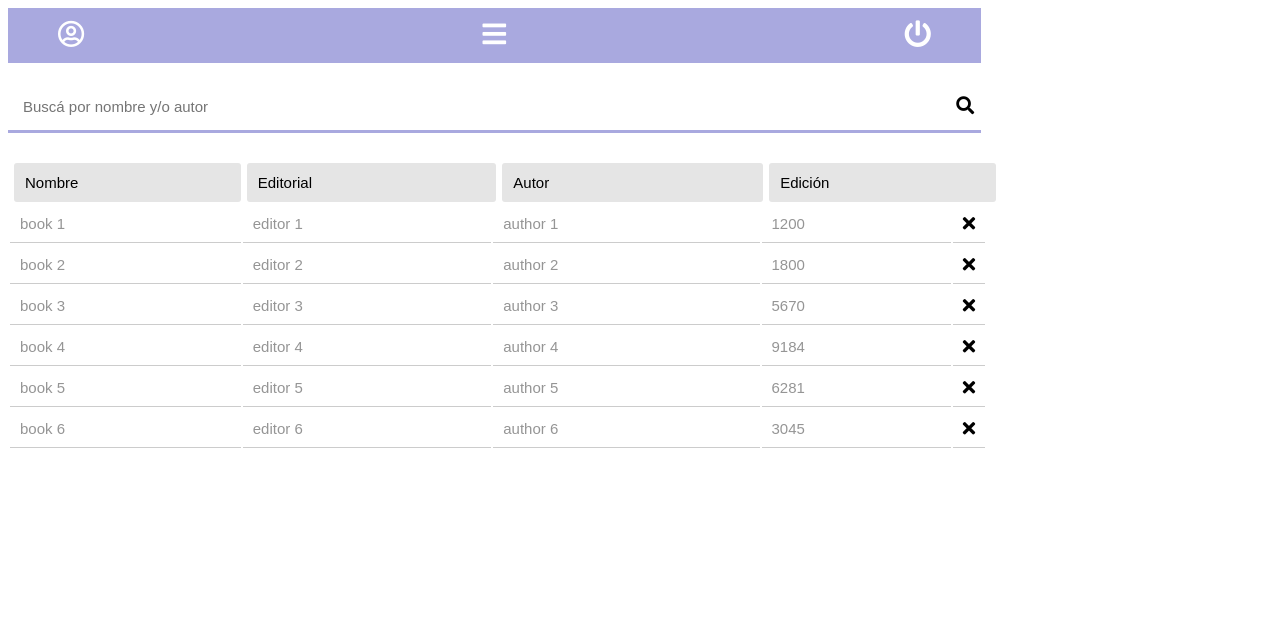
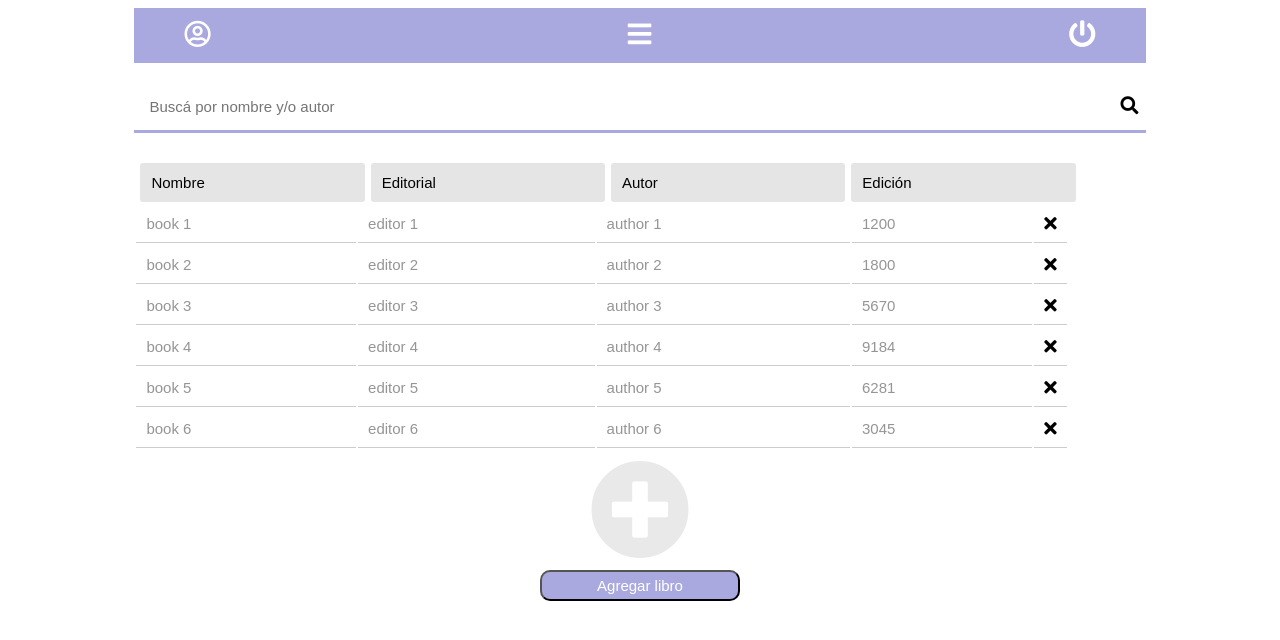
Before and after one commit to olessiap/Book-Index, a React app: page / in a window 1280 px wide. Built offline with nearby package versions, Linux system fonts and the light colour scheme.

Commit message:
added newBook button

```diff
--- /dev/null
+++ b/src/NewBook.js
@@ -0,0 +1,13 @@
+import React from 'react';
+import './style.css';
+
+const NewBook = () => (
+    <div className="new-book">
+        <i class="fas fa-plus-circle"></i>
+        <div>
+            <button className="addButton">Agregar libro</button>
+        </div>
+    </div>
+)
+
+export default NewBook;
--- a/src/index.js
+++ b/src/index.js
@@ -1,5 +1,6 @@
 import React from 'react';
 import ReactDOM from 'react-dom';
+import NewBook from './NewBook'
 import BookItems from './BookItems';
 import Header from './Header';
 import SearchBar from './SearchBar';
@@ -8,36 +9,14 @@ import listaLibros from './listaLibros';
 import './style.css';
 
 const BookIndex = () => (
-    <div>
+    <div className="app">
         <Header />
         <SearchBar />
         <SubHeader />
         <BookItems books={listaLibros}/>
+        <NewBook />
     </div>
 )
 
-// const testBooks = [
-//     {
-//         id:1,
-//         name:'book 1',
-//         editor: 'editor 1',
-//         author: 'author 1',
-//         edition: 1200,
-//     },
-//     {
-//         id:2,
-//         name:'book 2',
-//         editor: 'editor 2',
-//         author: 'author 2',
-//         edition: 1200,
-//     },
-//     {
-//         id:3,
-//         name:'book 3',
-//         editor: 'editor 3',
-//         author: 'author 3',
-//         edition: 1200,
-//     }
-//]
 
 ReactDOM.render(<BookIndex books={listaLibros}/>, document.querySelector('#root'));
--- a/src/style.css
+++ b/src/style.css
@@ -3,8 +3,13 @@
     font-family: sans-serif;
  }
 
+.app {
+    width: 80%;
+    margin: 0 auto;
+}
+
 .book-list {
-    width:84%;
+    width:100%;
 }
 
 .book-list .deleteButton {
@@ -24,7 +29,7 @@
 
 .sub-headers {
     display: inline-flex;
-    width: 90%;
+    width:100%;
 }
 
 .sub-headers div {
@@ -35,11 +40,11 @@
     border-radius: 3px;
 }
 .sub-name {
-    width: 18%;
+    width: 20%;
 }
 
 .sub-editorial {
-    width: 20%;
+    width: 21%;
 }
 
 .sub-author {
@@ -47,11 +52,11 @@
 }
 
 .sub-edition {
-    width: 18%;
+    width: 20%;
 }
 
 input {
-    width: 77%;
+    width: 100%;
     padding: 15px;
     margin-bottom: 30px;
     margin-top:20px;
@@ -70,7 +75,6 @@ input {
 .header {
     height:55px;
     background: #a9a9df;
-    width:77%;
     color:white;
     font-size:28px;
     display:flex;
@@ -81,3 +85,25 @@ input {
     font-size: 27px;
     padding:12px 50px 0px 50px;
 }
+
+.new-book {
+    display: block;
+    width: 200px;
+    margin: 0 auto;
+}
+
+.fa-plus-circle {
+    font-size: 100px;
+    color: #e9e9e9;
+    width: 100px;
+    margin: 0 auto;
+    padding: 10px 50px;
+}
+
+.addButton {
+    width:200px;
+    color:white;
+    border-radius:10px;
+    background:#a9a9df;
+    padding: 5px 30px;
+}
```
